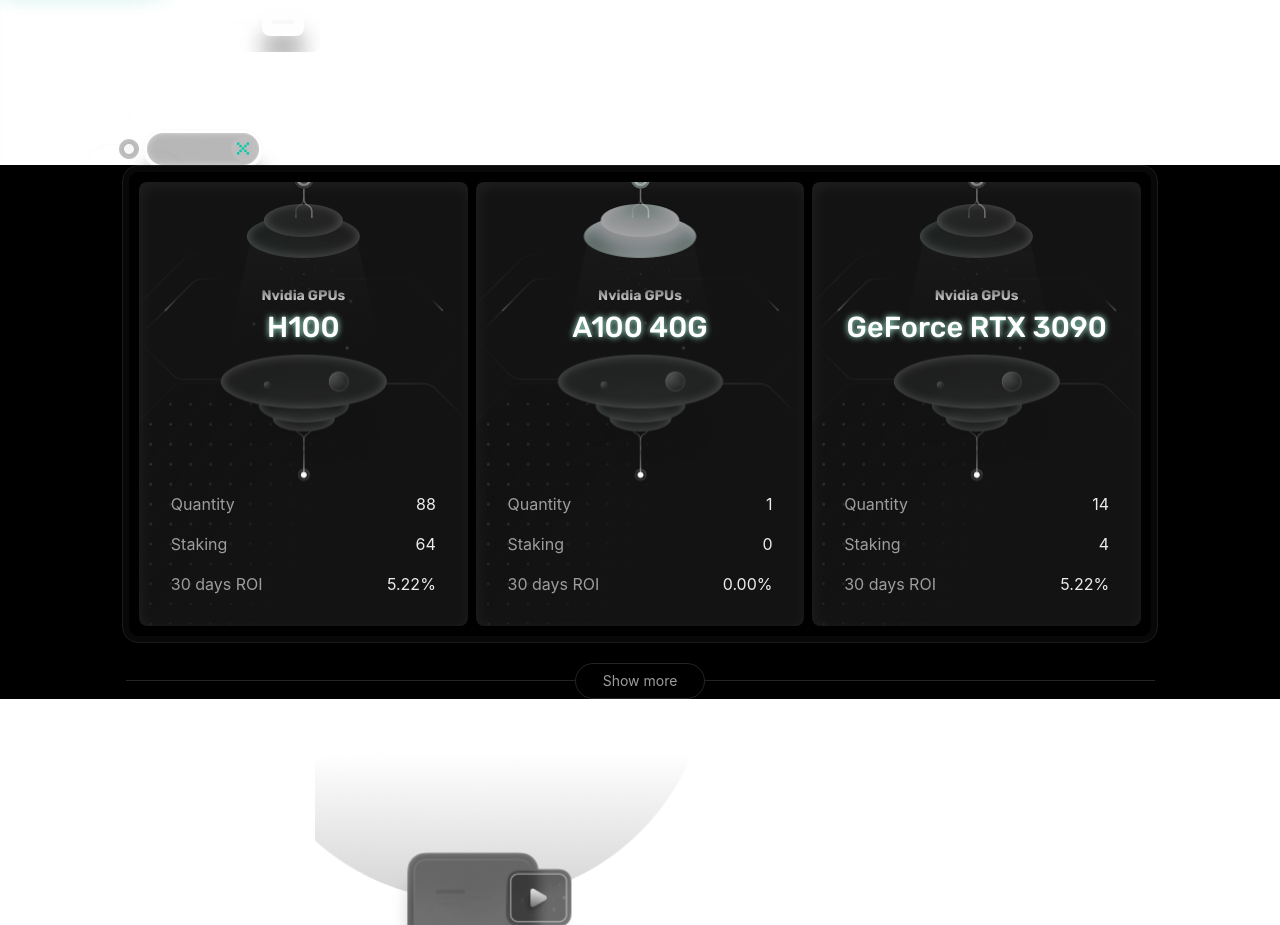
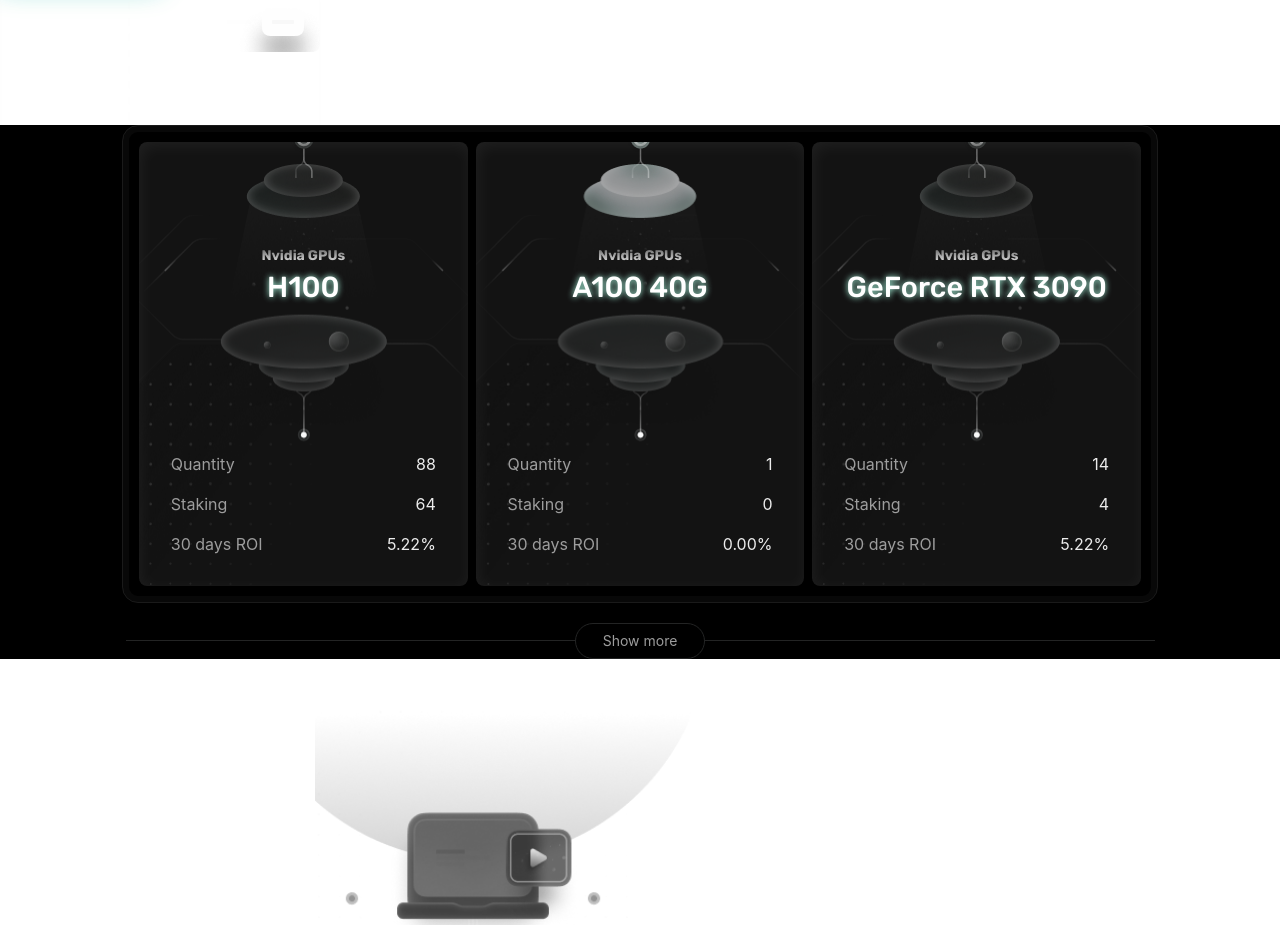
Before and after one commit to inferixgpu/testnet-dashboard, a Next.js app: page / in a window 1280 px wide. Shown: the part 1300-2225 px from the top of the page. Built offline with nearby package versions, Linux system fonts and the light colour scheme.

Commit message:
tienmvv update layout gpu information

```diff
--- a/src/app/styles/gridGPU.scss
+++ b/src/app/styles/gridGPU.scss
@@ -1,5 +1,5 @@
 .gpu-container {
-  @apply flex flex-col gap-5 justify-center items-center bg-black w-full h-full relative -mt-[160px];
+  @apply flex flex-col gap-5 justify-center items-center bg-black w-full h-full relative -mt-[200px];
   .gpu-grid {
     @apply grid lg:grid-cols-3 md:grid-cols-2 grid-cols-1  gap-2 justify-start items-center overflow-hidden
     relative z-40 w-auto
--- a/src/components/BannerIntro.tsx
+++ b/src/components/BannerIntro.tsx
@@ -52,7 +52,7 @@
                 height={540}
                 priority
                 style={{
-                    bottom: 150,
+                    bottom: 190,
                     transform: "translate(-50%, 50%)"
                 }}
             />
```
